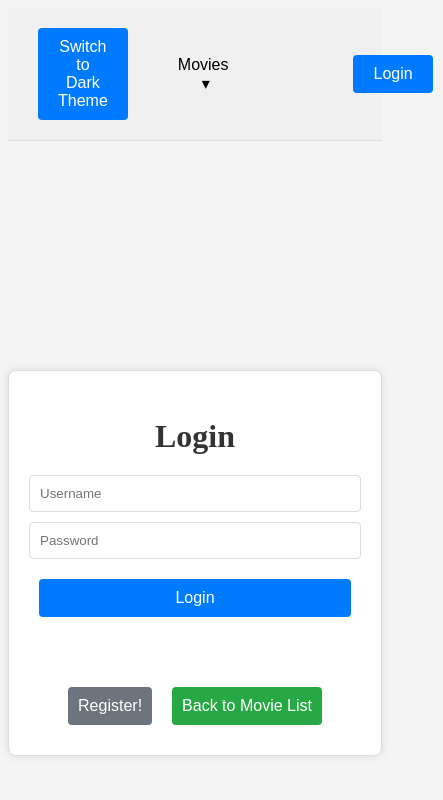
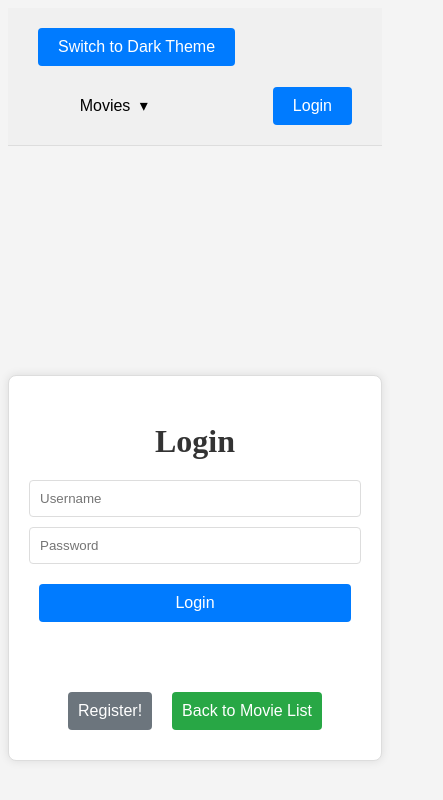
Before and after one commit to imtiyaz-0/movie_access, a React (Create React App) app in the folder client/: page /login in a window 390 px wide. Shown: the top 800 px of the page, 443 px wide, since content can reach past the window. Built offline with nearby package versions, Linux system fonts and the light colour scheme; no server answers.

Commit message:
responsive

```diff
--- a/client/src/components/Header.js
+++ b/client/src/components/Header.js
@@ -24,6 +24,7 @@ const Header = () => {
     };
   }, []);
 
+
   const handleDropdownToggle = (option) => {
     setDropdownOpen(dropdownOpen === option ? null : option);
   };
@@ -46,6 +47,8 @@ const Header = () => {
       backgroundColor: theme === 'light' ? '#f0f0f0' : '#333',
       borderBottom: `1px solid ${theme === 'light' ? '#ddd' : '#444'}`,
       color: theme === 'light' ? '#000' : '#fff',
+      boxSizing: 'border-box', // Ensure padding does not affect width
+      flexWrap: 'wrap',
     },
     themeToggle: {
       marginRight: '20px',
@@ -59,14 +62,17 @@ const Header = () => {
     navbar: {
       display: 'flex',
       alignItems: 'center',
+      flexGrow: 1,
+      justifyContent: 'flex-end',
+
     },
     dropdown: {
       position: 'relative',
       marginRight: '5px',
-      marginLeft:'10px'
+      marginLeft: '10px',
     },
     dropdownToggle: {
-     marginRight:'100px',
+      marginRight: '100px',
       background: 'none',
       border: 'none',
       cursor: 'pointer',
@@ -74,10 +80,24 @@ const Header = () => {
       padding: '10px',
       color: theme === 'light' ? '#000' : '#fff',
     },
-    dropdownMenu: {
+    dropdownMenuMovies: {
       position: 'absolute',
       top: '100%',
       left: '0',
+      backgroundColor: theme === 'light' ? '#fff' : '#555',
+      border: `1px solid ${theme === 'light' ? '#ddd' : '#444'}`,
+      boxShadow: `0 4px 8px rgba(0,0,0,0.1)`,
+      display: 'flex',
+      flexDirection: 'column',
+      padding: '10px',
+      width: '200px',
+      zIndex: '1000',
+    },
+    dropdownMenuProfile: {
+      position: 'absolute',
+      top: '100%',
+      left: '0',
+      transform: 'translateX(-50%)', // Center the profile dropdown to the left
       backgroundColor: theme === 'light' ? '#fff' : '#555',
       border: `1px solid ${theme === 'light' ? '#ddd' : '#444'}`,
       boxShadow: `0 4px 8px rgba(0,0,0,0.1)`,
@@ -92,7 +112,6 @@ const Header = () => {
       color: theme === 'light' ? '#333' : '#eee',
       padding: '8px 0',
     },
-
     dropdownMenuItemHover: {
       backgroundColor: theme === 'light' ? '#f0f0f0' : '#666',
     },
@@ -106,9 +125,36 @@ const Header = () => {
       padding: '10px 20px',
       cursor: 'pointer',
       borderRadius: '4px',
+      marginLeft: '10px', // Add margin to keep space from other elements
+      marginRight: '10px', // Ensure it does not overflow
+      boxSizing: 'border-box', // Ensure padding does not affect width
     },
+    '@media (max-width: 480px)': {
+      header: {
+        padding: '10px',
+        flexDirection: 'column',
+        alignItems: 'flex-start',
+      },
+      themeToggle: {
+        marginRight: '0',
+        marginBottom: '10px',
+      },
+      navbar: {
+        justifyContent: 'space-between',
+        flexDirection: 'column',
+        alignItems: 'flex-start',
+      },
+      dropdownToggle: {
+        marginRight: '0',
+        marginBottom: '10px',
+      },
+      loginButton: {
+        marginLeft: '0',
+        marginRight: '0',
+        width: '100%', // Full width on small screens
+      },}
+  };
 
-  };
 
   return (
     <header style={styles.header}>
@@ -125,7 +171,7 @@ const Header = () => {
             Movies <span style={styles.arrow}>&#9662;</span>
           </button>
           {dropdownOpen === 'movies' && (
-          <div style={styles.dropdownMenu} ref={dropdownRef}>
+          <div style={styles.dropdownMenuMovies} ref={dropdownRef}>
           <Link to="/" style={styles.dropdownMenuItem}>Home</Link>
           <Link to="/top-rated" style={styles.dropdownMenuItem}>Top Rated</Link>
           <Link to="/genres" style={styles.dropdownMenuItem}>Genres</Link>
@@ -144,7 +190,7 @@ const Header = () => {
             Profile <span style={styles.arrow}>&#9662;</span>
           </button>
           {dropdownOpen === 'profile' && (
-             <div style={styles.dropdownMenu} ref={dropdownRef}>
+             <div style={styles.dropdownMenuProfile} ref={dropdownRef}>
              <Link to="/profile" style={styles.dropdownMenuItem}>View Profile</Link>
              <Link to="/settings" style={styles.dropdownMenuItem}>Settings</Link>
              <button onClick={handleLogoutClick} style={styles.dropdownMenuItem}>Logout</button>
--- a/client/src/components/Login.js
+++ b/client/src/components/Login.js
@@ -13,7 +13,7 @@ const Login = () => {
   const location = useLocation();
   const [forPass , setForPass] = useState(false);
   const { theme } = useContext(ThemeContext);
-  const {  setIsAuthenticated } = useContext(AuthContext);
+  const { isAuthenticated,  setIsAuthenticated } = useContext(AuthContext);
 
   const validateForm = () => {
     if (!username || !password) {
@@ -49,7 +49,6 @@ const Login = () => {
       const response = await axios.post(`http://localhost:${process.env.REACT_APP_PORT}/api/auth/google`, {
         token: credentialResponse.credential,
       });
-      localStorage.setItem('token', response.data.token);
       const from = location.state?.from || '/';
       navigate(from, { replace: true });
     } catch (error) {
@@ -59,11 +58,10 @@ const Login = () => {
   };
 
   useEffect(() => {
-    const token = localStorage.getItem('token');
-    if (token) {
+    if (isAuthenticated) {
       navigate('/', { replace: true });
     }
-  }, [navigate]);
+  },[isAuthenticated,navigate]);
 
   const moveToRegister = () => {
     navigate('/register', { state: { from: location.state?.from } });
--- a/client/src/components/MovieDetails.js
+++ b/client/src/components/MovieDetails.js
@@ -93,12 +93,12 @@ const styles = {
     color: theme === 'dark' ? '#f4f4f4' : '#333',
   }),
   poster: {
-    width: '500px',
-    height: '600px',
-    marginLeft: '50px',
-    marginBottom: '20px',
-    borderRadius: '8px',
-    marginRight: '50px',
+    width: '100%',
+  maxWidth: '500px',
+  height: 'auto',
+  margin: '0 auto 20px auto',
+  borderRadius: '8px',
+  display: 'block',
   },
   details: (theme) => ({
     textAlign: 'center',
```
